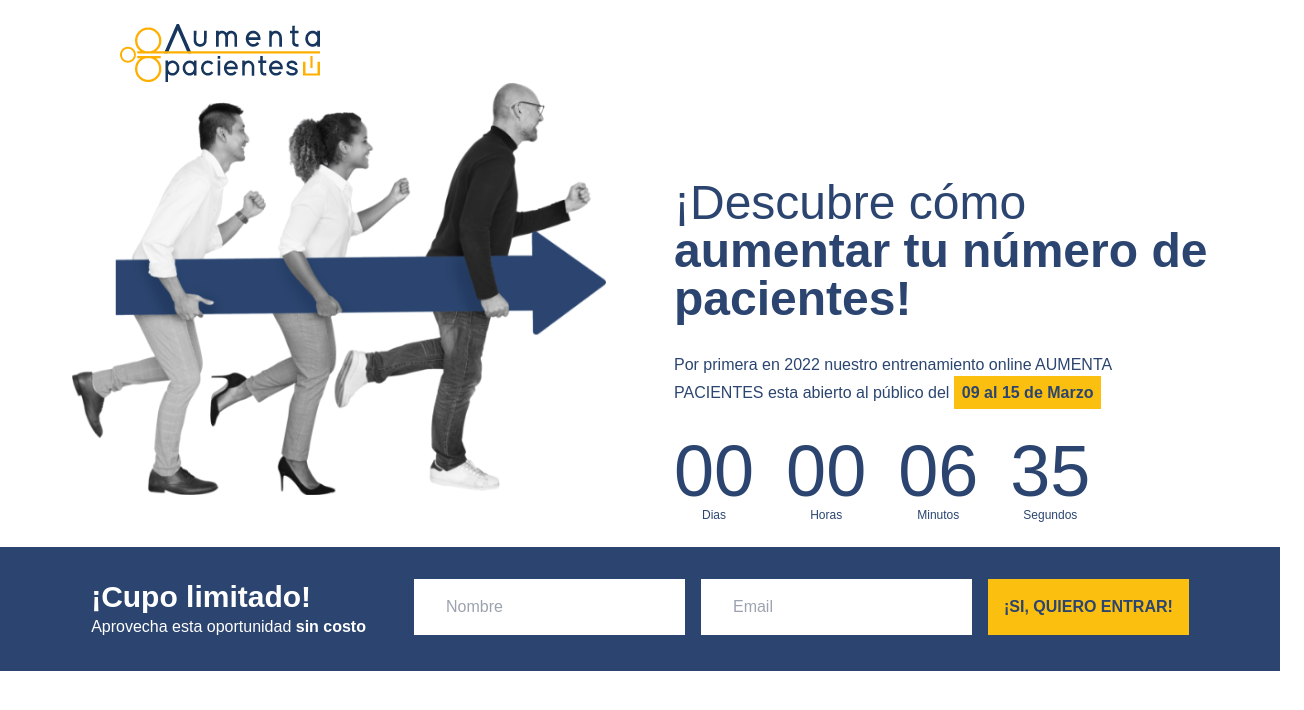
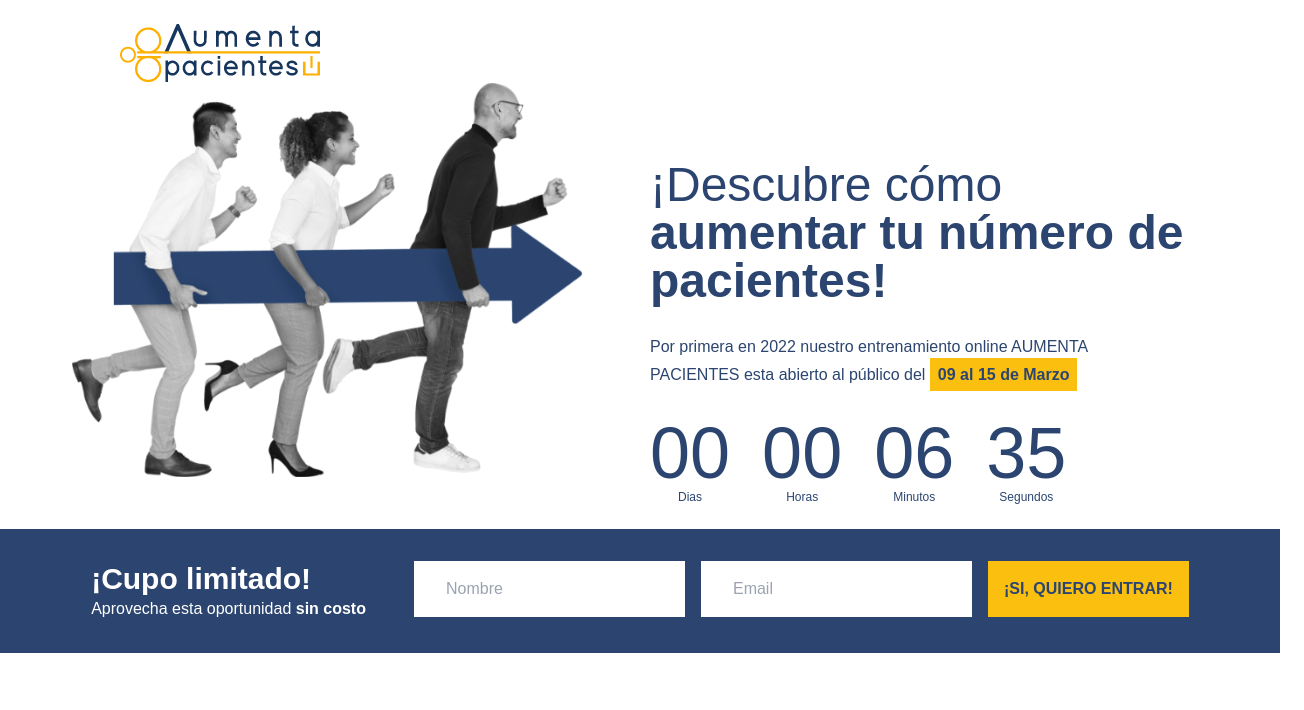
Before and after one commit to Kublick/aumentapacientes, a Gatsby site: page / in a window 1280 px wide. Shown: the whole page, 1304 px wide, since content can reach past the window. Built offline with nearby package versions, Linux system fonts and the light colour scheme; Gatsby itself is replaced by a stand-in of ours.

Commit message:
fix: grid centering error

```diff
--- a/src/components/Hero.jsx
+++ b/src/components/Hero.jsx
@@ -1,26 +1,41 @@
-import React from 'react';
-import { StaticImage } from "gatsby-plugin-image"
-import Counter from './Counter';
+import React from "react";
+import { StaticImage } from "gatsby-plugin-image";
+import Counter from "./Counter";
 
 export const Hero = () => {
-  return( <div className='container grid grid-cols-2 gap-5 m-6'>
-    <div className=''>
-    <StaticImage src='../images/aumenta_pacientes_logo.png' alt='Aumenta Pacientes Logo' className='mx-24' />
-    <br />
-    <StaticImage src='../images/personas_fondo-1.png' alt='Personas Hero' className='mx-12 mb-7'/>
-    </div>
-    <div className='place-self-end'>
-      <div className='md:text-5xl text-primary'>
-      <h1 className='font-thin'>¡Descubre cómo</h1>
-      <h1 className='font-bold '>aumentar tu número de pacientes! </h1>
-      </div >
-      <div className='text-base leading-7 font-base text-primary my-7'>
-        <p>Por primera en 2022 nuestro entrenamiento online AUMENTA </p>
-        <p>PACIENTES esta abierto al público del <span className='p-2 font-bold bg-secondary'>09 al 15 de Marzo</span></p>
+  return (
+    <div className="grid grid-cols-2 gap-5 p-6 justify-items-end">
+      <div className="">
+        <StaticImage
+          src="../images/aumenta_pacientes_logo.png"
+          alt="Aumenta Pacientes Logo"
+          className="mx-24"
+        />
+        <br />
+        <StaticImage
+          src="../images/personas_fondo-1.png"
+          alt="Personas Hero"
+          className="mx-12 mb-7"
+        />
       </div>
-      <div className=''>
-      <Counter date={Date.now() + 400000}/>
+      <div className="place-self-end">
+        <div className="md:text-5xl text-primary">
+          <h1 className="font-thin">¡Descubre cómo</h1>
+          <h1 className="font-bold ">aumentar tu número de pacientes! </h1>
+        </div>
+        <div className="text-base leading-7 font-base text-primary my-7">
+          <p>Por primera en 2022 nuestro entrenamiento online AUMENTA </p>
+          <p>
+            PACIENTES esta abierto al público del{" "}
+            <span className="p-2 font-bold bg-secondary">
+              09 al 15 de Marzo
+            </span>
+          </p>
+        </div>
+        <div className="">
+          <Counter date={Date.now() + 400000} />
+        </div>
       </div>
     </div>
-  </div>);
+  );
 };
```
